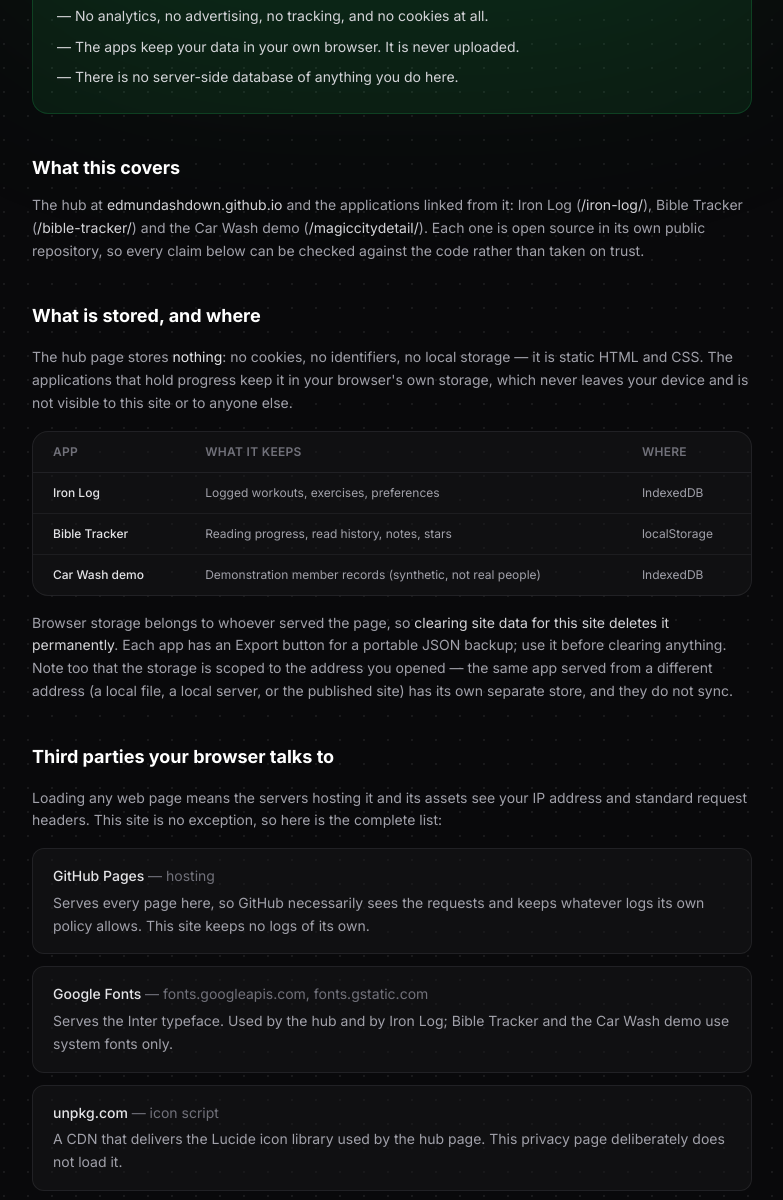
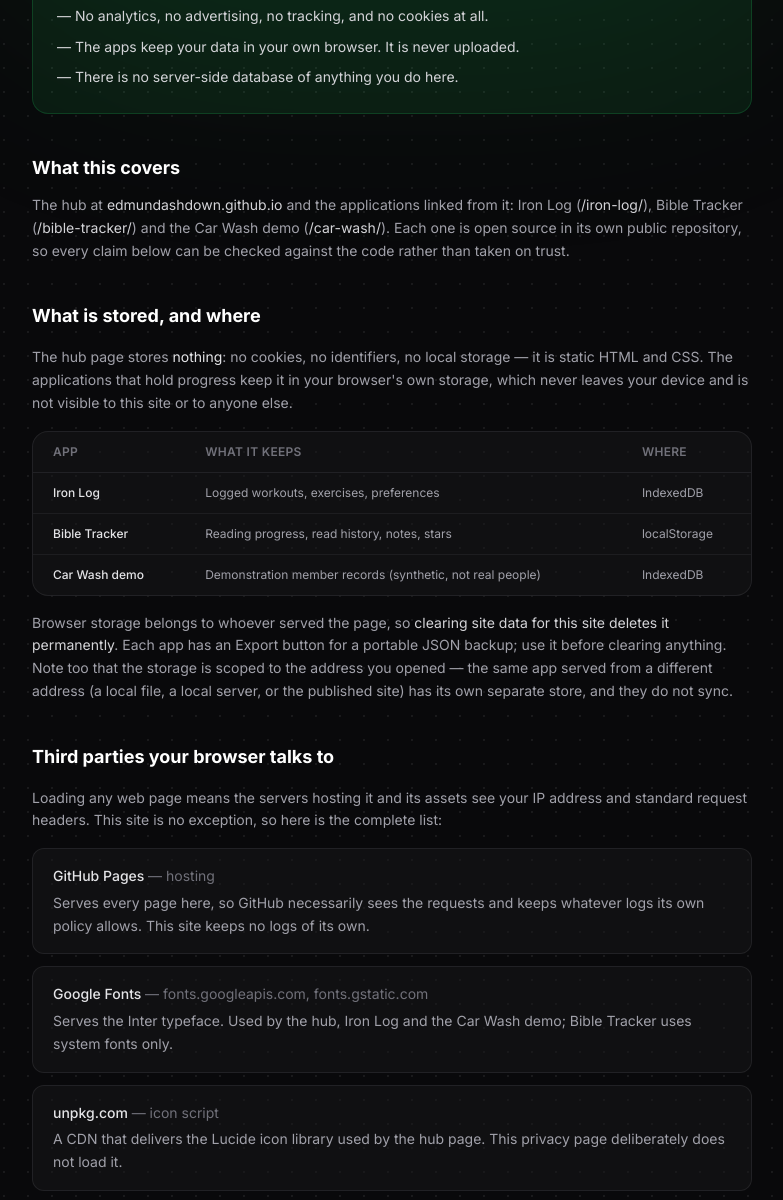
Before and after one commit to EdmundAshdown/edmundashdown.github.io, a website: page privacy.html in a window 1280 px wide. Shown: the part 328-1528 px from the top of the page, without its empty margins (248-1031 px from the left). Drawn offline with nearby package versions, Linux system fonts and the light colour scheme.

Commit message:
Point the hub at the Car Wash app's new repo
The app moved from `magiccitydetail` to `car-wash` (renamed on GitHub),
so its Pages URL is now /car-wash/ and the old one 404s. Updates the
card's preview and source links, the README example, and the privacy
policy's scope.

Also corrects a false claim in the privacy policy: the Car Wash app does
load Google Fonts (Syne and Inter for its headings), so "Bible Tracker
and the Car Wash demo use system fonts only" was wrong. My earlier check
missed it because that repo had never been cloned locally, so the grep
matched nothing and I read that as "no third-party requests". It now
reads "used by the hub, Iron Log and the Car Wash demo".

```diff
--- a/privacy.html
+++ b/privacy.html
@@ -70,7 +70,7 @@
                     The hub at <span class="text-zinc-300">edmundashdown.github.io</span> and the applications linked
                     from it: Iron Log (<span class="text-zinc-300">/iron-log/</span>), Bible Tracker
                     (<span class="text-zinc-300">/bible-tracker/</span>) and the Car Wash demo
-                    (<span class="text-zinc-300">/magiccitydetail/</span>). Each one is open source in its own public
+                    (<span class="text-zinc-300">/car-wash/</span>). Each one is open source in its own public
                     repository, so every claim below can be checked against the code rather than taken on trust.
                 </p>
             </section>
@@ -138,7 +138,7 @@
                     </li>
                     <li class="rounded-xl border border-zinc-800/80 bg-zinc-900/50 px-5 py-4">
                         <p class="text-zinc-200 font-medium">Google Fonts <span class="text-zinc-500 font-normal">&mdash; fonts.googleapis.com, fonts.gstatic.com</span></p>
-                        <p class="text-zinc-400 mt-1">Serves the Inter typeface. Used by the hub and by Iron Log; Bible Tracker and the Car Wash demo use system fonts only.</p>
+                        <p class="text-zinc-400 mt-1">Serves the Inter typeface. Used by the hub, Iron Log and the Car Wash demo; Bible Tracker uses system fonts only.</p>
                     </li>
                     <li class="rounded-xl border border-zinc-800/80 bg-zinc-900/50 px-5 py-4">
                         <p class="text-zinc-200 font-medium">unpkg.com <span class="text-zinc-500 font-normal">&mdash; icon script</span></p>
```
Also changed, not shown: index.html (+2 -2 lines), README.md.
